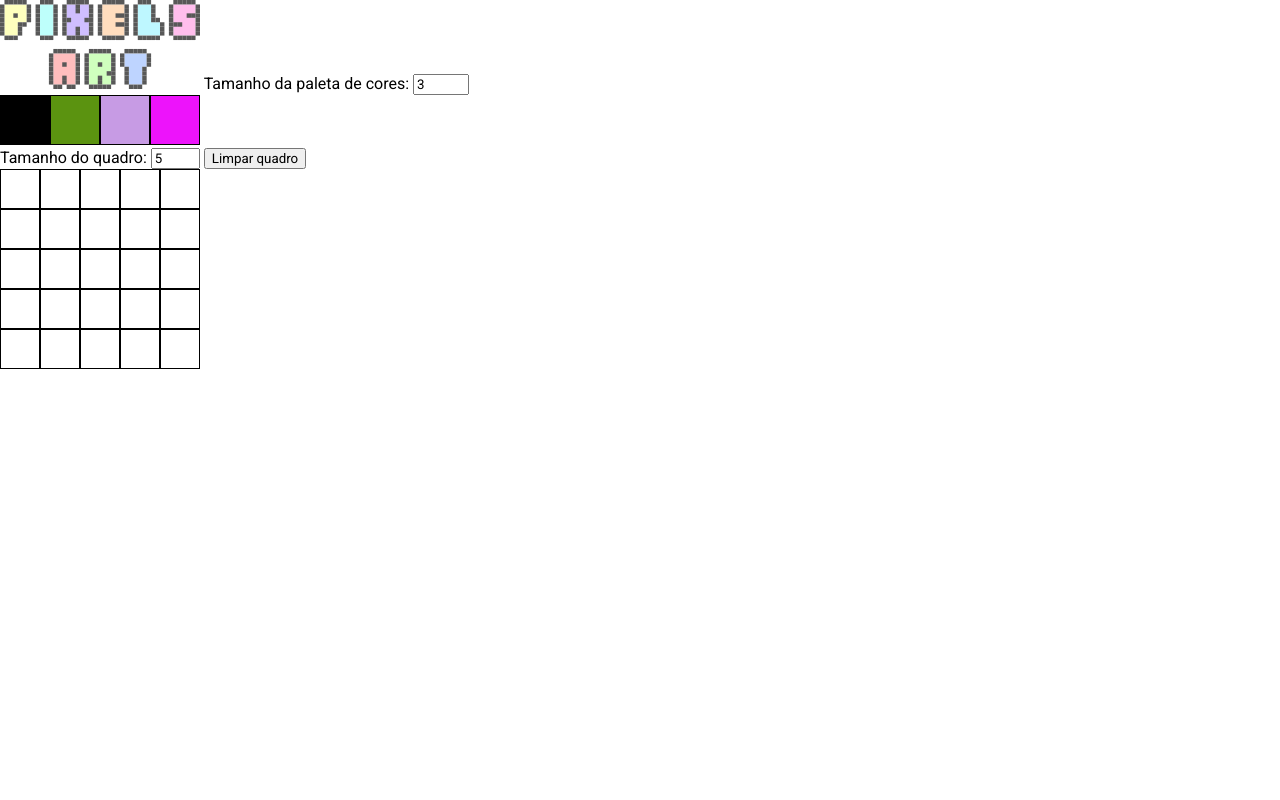
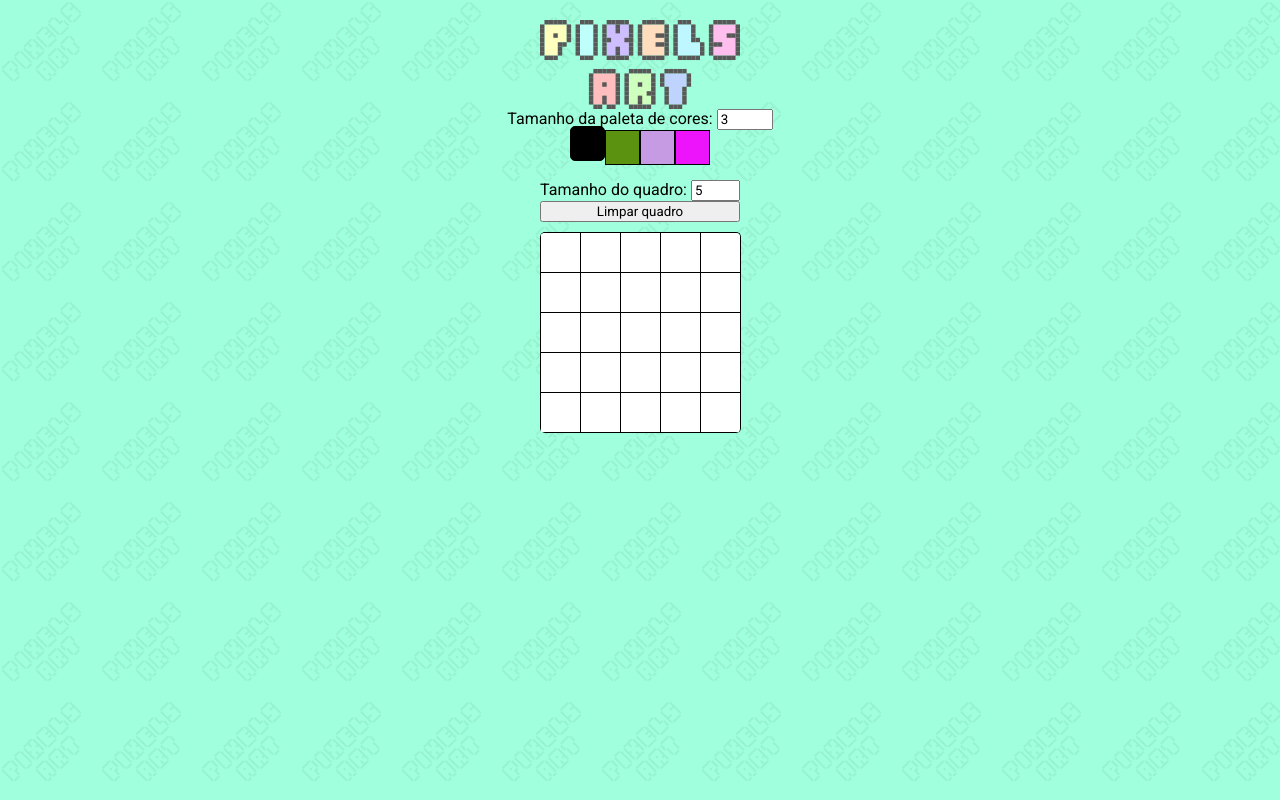
Before and after one commit to miguelretroz/pixels-art, a website: page index.html in a window 1280 px wide. Drawn offline with Linux system fonts and the light colour scheme.

Commit message:
Basic CSS

```diff
--- a/style.css
+++ b/style.css
@@ -1,16 +1,52 @@
 html * {
   font-family: Roboto, sans-serif;
+}
+
+body {
+  align-items: center;
+  background-color: #a0ffdc;
+  display: flex;
+  flex-flow: column wrap;
+  padding-bottom: 20px;
+  padding-top: 20px;
+  background-image: url('./images/pixel-art-bg.png');
+  background-size: 100px;
+}
+
+h1 {
+  font-size: 2em;
+}
+
+#color-palette {
+  display: flex;
+  flex-flow: row wrap;
+  justify-content: center;
+  align-items: center;
 }
 
 .color {
   border: solid 1px black;
   display: inline-block;
-  width: 50px;
-  height: 50px;
+  width: 35px;
+  height: 35px;
+  transition: 150ms;
+  position: relative;
+  top: 0;
+  margin-bottom: 5px;
+}
+
+#input-container {
+  display: flex;
+  flex-flow: column wrap;
+  padding: 10px 0;
 }
 
 #pixel-board {
   display: table;
+  border-top: solid 1px black;
+  border-right: solid 1px black;
+  border-radius: 5px;
+  overflow: hidden;
 }
 
 .line {
@@ -20,6 +56,12 @@ html * {
 .pixel {
   width: 40px;
   height: 40px;
-  border: solid 1px black;
+  border-left: solid 1px black;
+  border-bottom: solid 1px black;
   display: table-cell;
 }
+
+.selected {
+  top: -4px;
+  border-radius: 5px;
+}
```
Also changed, not shown: images/pixel-art-bg.png (added).
